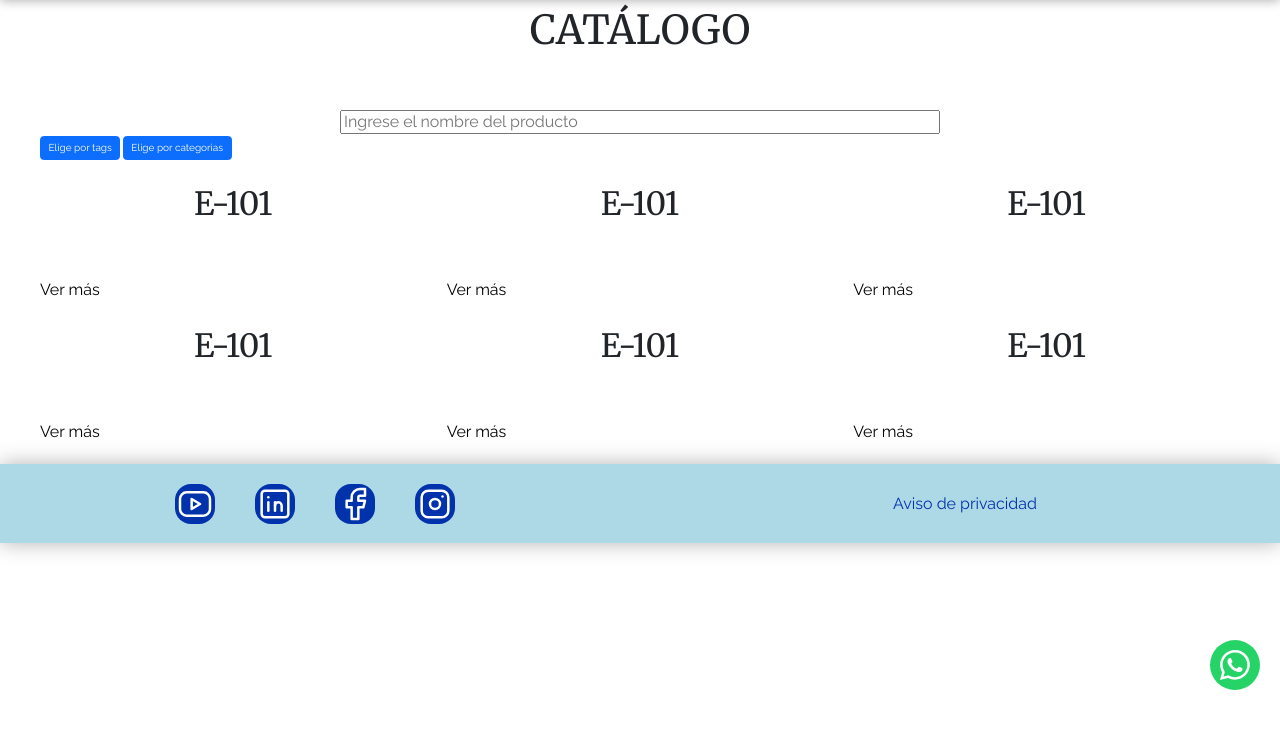
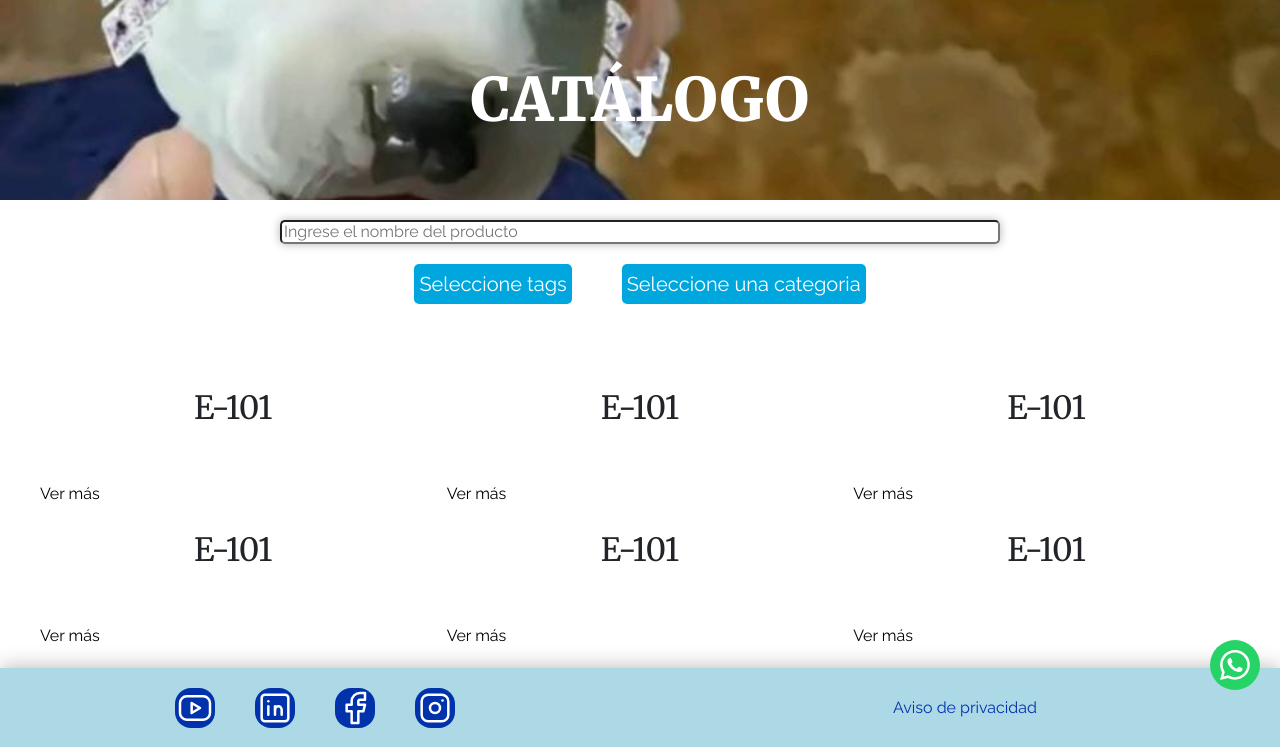
Before and after one commit to CarlosMay7/Front-Kinub, a PHP site: page /productos.php in a window 1280 px wide. Shown: the part 90-837 px from the top of the page. Before the commit the page ends 780 px from the top, so only its background shows below. Run offline with PHP 8.4, Linux system fonts and the light colour scheme.

Commit message:
Avances en pagina productos
Se recopilan los datos de los inputs para la búsqueda

```diff
--- a/build/css/app.css
+++ b/build/css/app.css
@@ -870,9 +870,51 @@ h3 {
   justify-content: center;
 }
 .busqueda__nombre {
-  width: 50%;
+  width: 75%;
+  box-shadow: 0px 0px 10px #b4b4b4;
+  border-radius: 0.5rem;
+}
+@media (min-width: 768px) {
+  .busqueda__nombre {
+    width: 60%;
+  }
+}
+.busqueda__botones {
+  display: flex;
+  justify-content: center;
+  margin-top: 2rem;
+  gap: 5rem;
+}
+.busqueda__boton {
+  background-color: #00a7de;
+  color: #FFFFFF;
+  border-radius: 0.5rem;
+  padding: 0.4rem;
+  font-size: 1.5rem;
+}
+@media (min-width: 768px) {
+  .busqueda__boton {
+    padding: 0.5rem;
+  }
+}
+@media (min-width: 768px) {
+  .busqueda__boton {
+    font-size: 2rem;
+  }
+}
+.busqueda__elemento {
+  padding: 2rem;
+}
+.busqueda__desplegables {
+  display: flex;
+  justify-content: center;
+  gap: 5rem;
+  margin-top: 2rem;
 }
 
+.productos {
+  margin-top: 2rem;
+}
 .productos__grid {
   margin-top: 2rem;
   display: grid;
@@ -892,6 +934,23 @@ h3 {
     grid-template-columns: repeat(3, 1fr);
     gap: 2rem;
   }
+}
+.productos__hero {
+  background-image: url("/src/img/taylor.jpg");
+  background-repeat: no-repeat;
+  background-size: cover;
+  height: 20rem;
+  background-position: center center;
+  display: flex;
+  align-items: center;
+  justify-content: center;
+}
+.productos__heading {
+  text-align: center;
+  margin: 0;
+  color: #FFFFFF;
+  font-size: 6rem;
+  font-weight: 900;
 }
 
 .certificados__heading {
--- a/productos.php
+++ b/productos.php
@@ -10,51 +10,58 @@
 
     <form class="busqueda">
         <div class="busqueda__campo--nombre">
-            <input class="busqueda__nombre" type="text" placeholder="Ingrese el nombre del producto">
+            <input class="busqueda__nombre" type="text" placeholder="Ingrese el nombre del producto" id="nombre">
         </div>
 
-        <div class="desplegable d-inline-flex gap-1">
-            <a class="btn btn-primary" data-bs-toggle="collapse" href="#tags" role="button" aria-expanded="false" aria-controls="tags">
-                Elige por tags
-            </a>
-            <button class="btn btn-primary" type="button" data-bs-toggle="collapse" data-bs-target="#categorias" aria-expanded="false" aria-controls="categorias">
-                Elige por categorias
-            </button>
-        </div>
-        <!-- <div class="collapse" >
-            <div class="card card-body">
-                Some placeholder content for the collapse component. This panel is hidden by default but revealed when the user activates the relevant trigger.
-            </div>
-        </div> -->
-
-        <div class="busqueda__campo collapse" id="tags">
-
-            <label class="busqueda__label" for="tag1">Tag 1</label>
-            <input class="busqueda__checkbox" type="checkbox" id="tag1" name="tag1" value="tag1">
-
-            <label class="busqueda__label" for="tag1">Tag 1</label>
-            <input class="busqueda__checkbox" type="checkbox" id="tag1" name="tag1" value="tag1">
-
-            <label class="busqueda__label" for="tag1">Tag 1</label>
-            <input class="busqueda__checkbox" type="checkbox" id="tag1" name="tag1" value="tag1">
-
-            <label class="busqueda__label" for="tag1">Tag 1</label>
-            <input class="busqueda__checkbox" type="checkbox" id="tag1" name="tag1" value="tag1">
-
-            <label class="busqueda__label" for="tag1">Tag 1</label>
-            <input class="busqueda__checkbox" type="checkbox" id="tag1" name="tag1" value="tag1">
+        <div class="busqueda__botones">
+            <a class="busqueda__boton" data-bs-toggle="collapse" href="#tags" role="button" aria-expanded="false" aria-controls="tags">Seleccione tags</a>
+            <a class="busqueda__boton" data-bs-toggle="collapse" href="#categorias" role="button" aria-expanded="false" aria-controls="categorias">Seleccione una categoria</a>
         </div>
 
-        <div class="busqueda__campo collapse" id="categorias">
+        <div class="busqueda__desplegables" >
 
+            <div class="busqueda__elemento">
+                <div class="busqueda__checkboxes collapse multi-collapse" id="tags">
+                    <div class="busqueda__campo">
+                        <label class="busqueda__label" for="tag1">Tag 1</label>
+                        <input class="busqueda__checkbox" type="checkbox" id="tag1" name="tags" value="tag1">
+                    </div>
+
+                    <div class="busqueda__campo">
+                        <label class="busqueda__label" for="tag2">Tag 2</label>
+                        <input class="busqueda__checkbox" type="checkbox" id="tag2" name="tags" value="tag2">
+                    </div>
+
+                    <div class="busqueda__campo">
+                        <label class="busqueda__label" for="tag3">Tag 3</label>
+                        <input class="busqueda__checkbox" type="checkbox" id="tag3" name="tags" value="tag3">
+                    </div>
+
+                    <div class="busqueda__campo">
+                        <label class="busqueda__label" for="tag4">Tag 4</label>
+                        <input class="busqueda__checkbox" type="checkbox" id="tag4" name="tags" value="tag4">
+                    </div>
+                </div>
+            </div>
+
+            <div class="busqueda__elemento">
+                <div class="busqueda__radios collapse multi-collapse" id="categorias">
+                    <div class="busqueda__campo">
                         <label class="busqueda__label" for="cat1">Categoria 1</label>
                         <input class="busqueda__radio" type="radio" id="cat1" name="categorias" value="cat1">
+                    </div>
 
+                    <div class="busqueda__campo">
                         <label class="busqueda__label" for="cat2">Categoria 2</label>
                         <input class="busqueda__radio" type="radio" id="cat2" name="categorias" value="cat2">
+                    </div>
 
+                    <div class="busqueda__campo">
                         <label class="busqueda__label" for="cat3">Categoria 3</label>
                         <input class="busqueda__radio" type="radio" id="cat3" name="categorias" value="cat3">
+                    </div>
+                </div>
+            </div>
         </div>
     </form>
 
--- /dev/null
+++ b/src/js/productos.js
@@ -0,0 +1,37 @@
+(function(){
+    const checkboxes = document.querySelectorAll('[name="tags"]');
+    checkboxes.forEach( checkbox => checkbox.addEventListener("click", agregarTag));
+
+    const radios = document.querySelectorAll('[name="categorias"]');
+    radios.forEach( radio => radio.addEventListener("click", agregarCategoria));
+
+    const nombreProducto = document.querySelector("#nombre");
+    nombreProducto.addEventListener("input", agregarNombre);
+    let busqueda = {
+        nombre: "",
+        categoria: "",
+        tags: []
+    }
+
+    function agregarNombre(e){
+        let input = e.target.value;
+        console.log(input);
+
+        if(length(input) > 4){
+            //Función de búsqueda
+        }
+    }
+
+    function agregarCategoria(e){
+        busqueda.categoria = e.target.value;
+    }
+
+    function agregarTag(e){
+        let valor = e.target.value;
+        if(!busqueda.tags.includes(valor)){
+            busqueda.tags.push(valor);
+        } else {
+            busqueda.tags = busqueda.tags.filter( elemento => elemento !== valor);
+        }
+    }
+})()
--- a/src/js/youtube.js
+++ b/src/js/youtube.js
@@ -1,5 +1,6 @@
+(function(){
     //Crea un iframe en el div con el id
-var player;
+    let player;
     function onYouTubeIframeAPIReady() {
         player = new YT.Player('video', {
             height: '700',
@@ -39,7 +40,7 @@ function onPlayerReady(event) {
       event.target.playVideo();
     }
 
-var done = false;
+    let done = false;
     function onPlayerStateChange(event) {
         if (event.data == YT.PlayerState.PLAYING && !done) {
             setTimeout(stopVideo, 6000);
@@ -49,3 +50,4 @@ function onPlayerStateChange(event) {
     function stopVideo() {
       player.stopVideo();
     }
+})()
--- a/src/scss/UI/busqueda/_busqueda.scss
+++ b/src/scss/UI/busqueda/_busqueda.scss
@@ -11,6 +11,39 @@
     }
 
     &__nombre {
-        width: 50%;
+        width: 75%;
+        box-shadow: 0px 0px 10px v.$gris;
+
+        @include m.tablet{
+            width: 60%;
+        }
+
+        border-radius: .5rem;
+    }
+
+    &__botones {
+        display: flex;
+        justify-content: center;
+        margin-top: 2rem;
+        gap: 5rem;
+    }
+
+    &__boton {
+        @include m.boton(v.$blanco, v.$secundario);
+        font-size: 1.5rem;
+        @include m.tablet{
+            font-size: 2rem;
+        }
+    }
+
+    &__elemento {
+        padding: 2rem;
+    }
+
+    &__desplegables {
+        display: flex;
+        justify-content: center;
+        gap: 5rem;
+        margin-top: 2rem;
     }
 }
--- a/src/scss/UI/productos/_productos.scss
+++ b/src/scss/UI/productos/_productos.scss
@@ -3,6 +3,7 @@
 
 .productos {
 
+    margin-top: 2rem;
     &__grid {
         margin-top: 2rem;
         @include m.grid(1, 2rem);
@@ -15,4 +16,21 @@
             @include m.grid(3, 2rem);
         }
     }
+
+    &__hero {
+        @include m.bgImg("/src/img/taylor.jpg");
+        height: 20rem;
+        background-position: center center;
+        display: flex;
+        align-items: center;
+        justify-content: center;
+    }
+
+    &__heading {
+        text-align: center;
+        margin: 0;
+        color: v.$blanco;
+        font-size: 6rem;
+        font-weight: 900;
+    }
 }
--- a/src/scss/base/_mixins.scss
+++ b/src/scss/base/_mixins.scss
@@ -50,3 +50,13 @@
     background-repeat: no-repeat;
     background-size: cover;
 }
+
+@mixin boton($colorTexto, $colorFondo){
+    background-color: $colorFondo;
+    color: $colorTexto;
+    border-radius: .5rem;
+    padding: .4rem;
+    @include tablet(){
+        padding: .5rem;
+    }
+}
--- a/templates/footer.php
+++ b/templates/footer.php
@@ -16,5 +16,6 @@
     <script src="/src/js/whatsapp.js"></script>
     <script src="/src/js/youtube.js"></script>
     <script src="/src/js/menuMobile.js"></script>
+    <script src="/src/js/productos.js"></script>
 </body>
 </html>
```
Also changed, not shown: 1 other file. Lines whose indentation alone changed are shown as unchanged.
